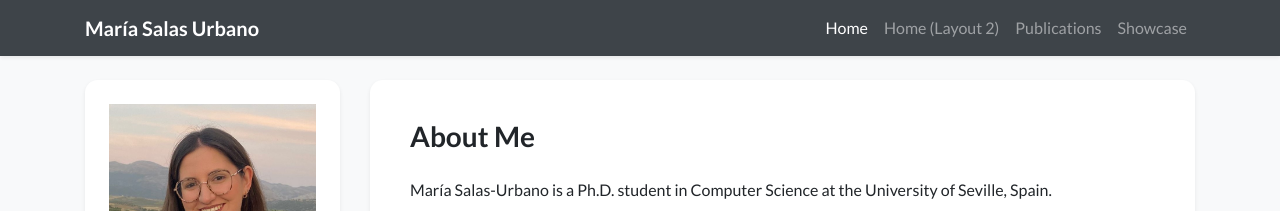
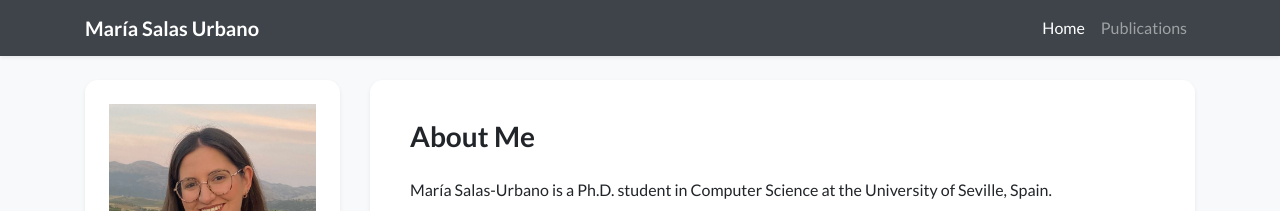
Before and after one commit to msurbano/msurbano.github.io, a Jekyll site: the page built from index.html, in a window 1280 px wide. Shown: the top 211 px of the page. Built offline with Jekyll 4.4.1, drawn with Linux system fonts in a browser that asks for light colours; nearby versions of some CDN libraries; a style sheet for code colours, icons or effects is not loaded.

Commit message:
Update navigation.yml

```diff
--- a/_data/navigation.yml
+++ b/_data/navigation.yml
@@ -3,9 +3,5 @@ pages:
 #       For example, the `navbar_title` field in `showcase.html` is "Showcase" and the `name` field here should also be "Showcase"
 - name: Home
   url: /
-- name: Home (Layout 2)
-  url: /index_layout2
 - name: Publications
   url: /publications
-- name: Showcase
-  url: /showcase
```
